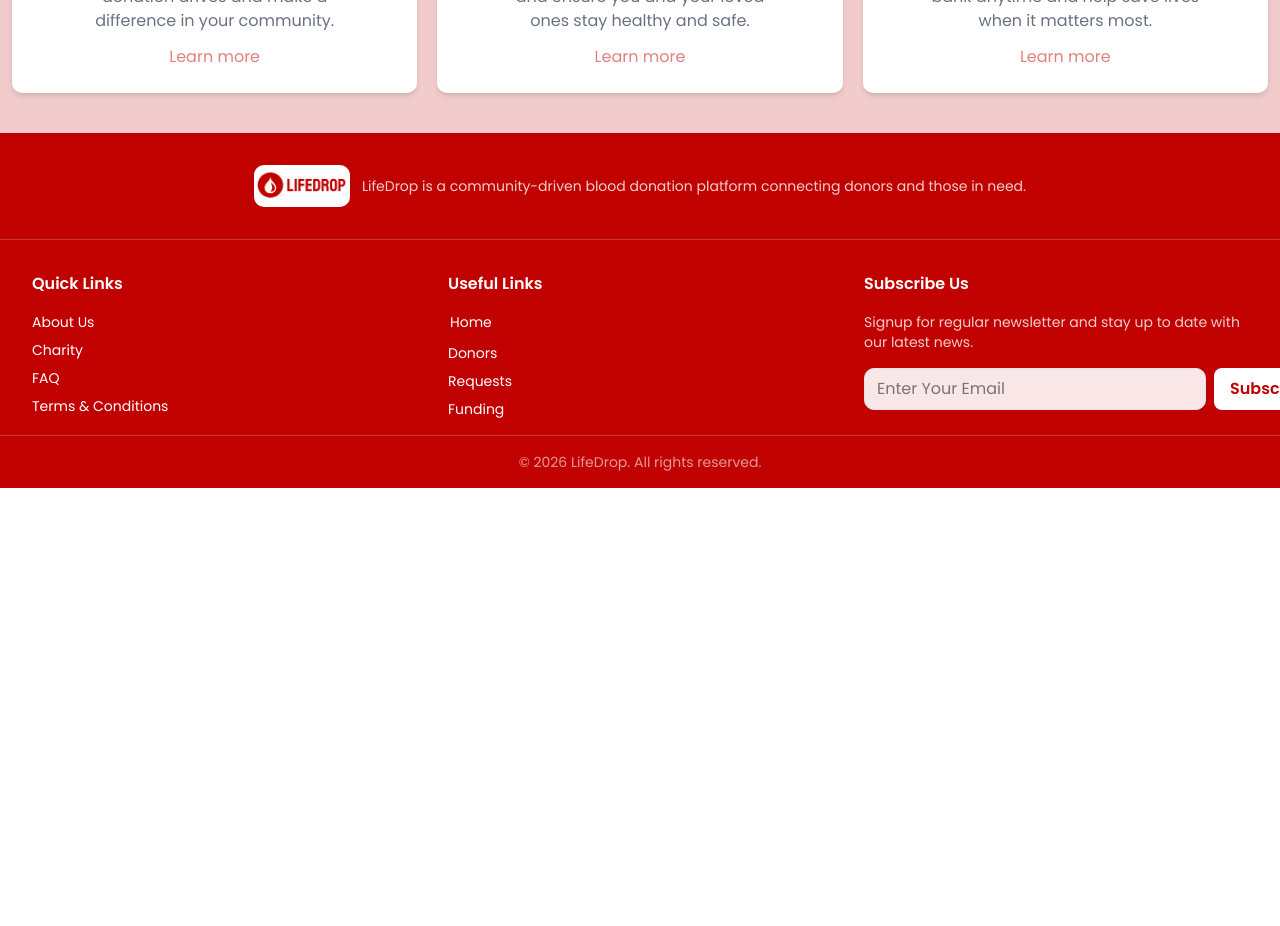
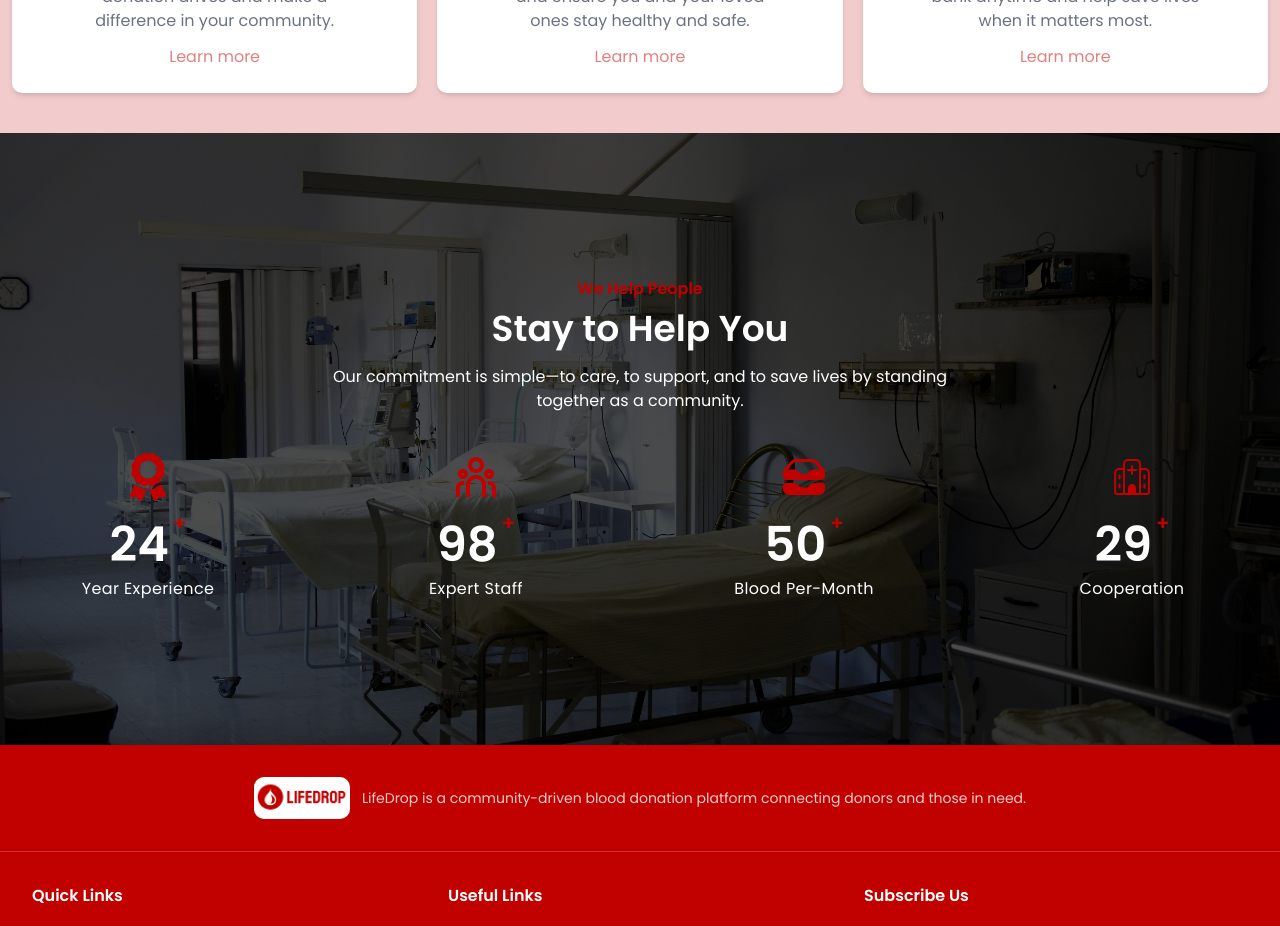
Before and after one commit to mariyamnavila/life-drop, a React (Vite) app: page / in a window 1280 px wide. Shown: the part 1860-2786 px from the top of the page. Before the commit the page ends 2348 px from the top, so only its background shows below. Built offline with nearby package versions, Linux system fonts and the light colour scheme.

Commit message:
added help stats section

```diff
--- a/src/Pages/Home/BestService/ServiceCard.jsx
+++ b/src/Pages/Home/BestService/ServiceCard.jsx
@@ -1,7 +1,7 @@
 import React from 'react';
 
 const ServiceCard = ({ title, description, icon }) => {
-    console.log(title);
+
     return (
         <div className="bg-white rounded-lg shadow-md p-6 flex flex-col h-full items-center justify-center hover:shadow-xl transition-shadow duration-300">
             <div className="mb-4">{icon}</div>
--- a/src/Pages/Home/Home/Home.jsx
+++ b/src/Pages/Home/Home/Home.jsx
@@ -2,6 +2,7 @@ import AboutUs from "../AboutUs/AboutUs";
 import Banner from "../Banner/Banner";
 import BestService from "../BestService/BestService";
 import Quote from "../Quote/Quote";
+import WeHelp from "../WeHelp/WeHelp";
 const Home = () => {
     return (
         <div>
@@ -9,6 +10,7 @@ const Home = () => {
             <Quote></Quote>
             <AboutUs></AboutUs>
             <BestService></BestService>
+            <WeHelp></WeHelp>
         </div>
     );
 };
--- /dev/null
+++ b/src/Pages/Home/WeHelp/HelpStatCard.jsx
@@ -0,0 +1,31 @@
+import React from 'react';
+
+const HelpStatCard = ({ icon, number, title }) => {
+    return (
+        <div className="flex flex-col items-center text-center gap-2 group">
+
+            {/* ICON */}
+            <div className="text-5xl text-primary group-hover:text-white transition-colors duration-300">
+                {icon}
+            </div>
+
+            {/* NUMBER */}
+            <div className="flex items-start">
+                <span className="text-5xl font-semibold text-white mt-3">
+                    {number}
+                </span>
+                <span className="text-primary text-xl font-semibold ml-1 ">
+                    +
+                </span>
+            </div>
+
+            {/* TITLE */}
+            <p className=" text-white tracking-wide">
+                {title}
+            </p>
+
+        </div>
+    );
+};
+
+export default HelpStatCard;
--- /dev/null
+++ b/src/Pages/Home/WeHelp/WeHelp.jsx
@@ -0,0 +1,59 @@
+import { FaAward } from "react-icons/fa";
+import { RiTeamLine } from "react-icons/ri";
+import { HiInboxStack } from "react-icons/hi2";
+import { CiHospital1 } from "react-icons/ci";
+import HelpStatCard from "./HelpStatCard";
+
+const WeHelp = () => {
+
+    const helpStats = [
+        {
+            icon: <FaAward />,
+            number: 24,
+            title: 'Year Experience'
+        },
+        {
+            icon: <RiTeamLine />,
+            number: 98,
+            title: 'Expert Staff'
+        },
+        {
+            icon: <HiInboxStack />,
+            number: 50,
+            title: 'Blood Per-Month'
+        },
+        {
+            icon: <CiHospital1 />,
+            number: 29,
+            title: 'Cooperation'
+        },
+    ]
+
+    // text-[#da2929]
+
+    return (
+        <div className="bg-[url('./assets/help.jpg')] bg-cover bg-center">
+            <div className="bg-black/70">
+                <div className="max-w-7xl mx-auto py-36 ">
+                    <div className="flex flex-col justify-center items-center">
+                        <p className="text-primary font-semibold">We Help People</p>
+                        <h2 className="text-4xl font-semibold text-white mt-2">Stay to Help You</h2>
+                        <p className="mt-4 lg:w-1/2 text-white text-center"> Our commitment is simple—to care, to support, and to save lives by standing together as a community.</p>
+                    </div>
+                    <div className="grid grid-cols-2 md:grid-cols-4 gap-8 mt-10">
+                        {helpStats.map((item, index) => (
+                            <HelpStatCard
+                                key={index}
+                                icon={item.icon}
+                                number={item.number}
+                                title={item.title}
+                            />
+                        ))}
+                    </div>
+                </div>
+            </div>
+        </div>
+    );
+};
+
+export default WeHelp;
```
Also changed, not shown: src/assets/help.jpg (added).
